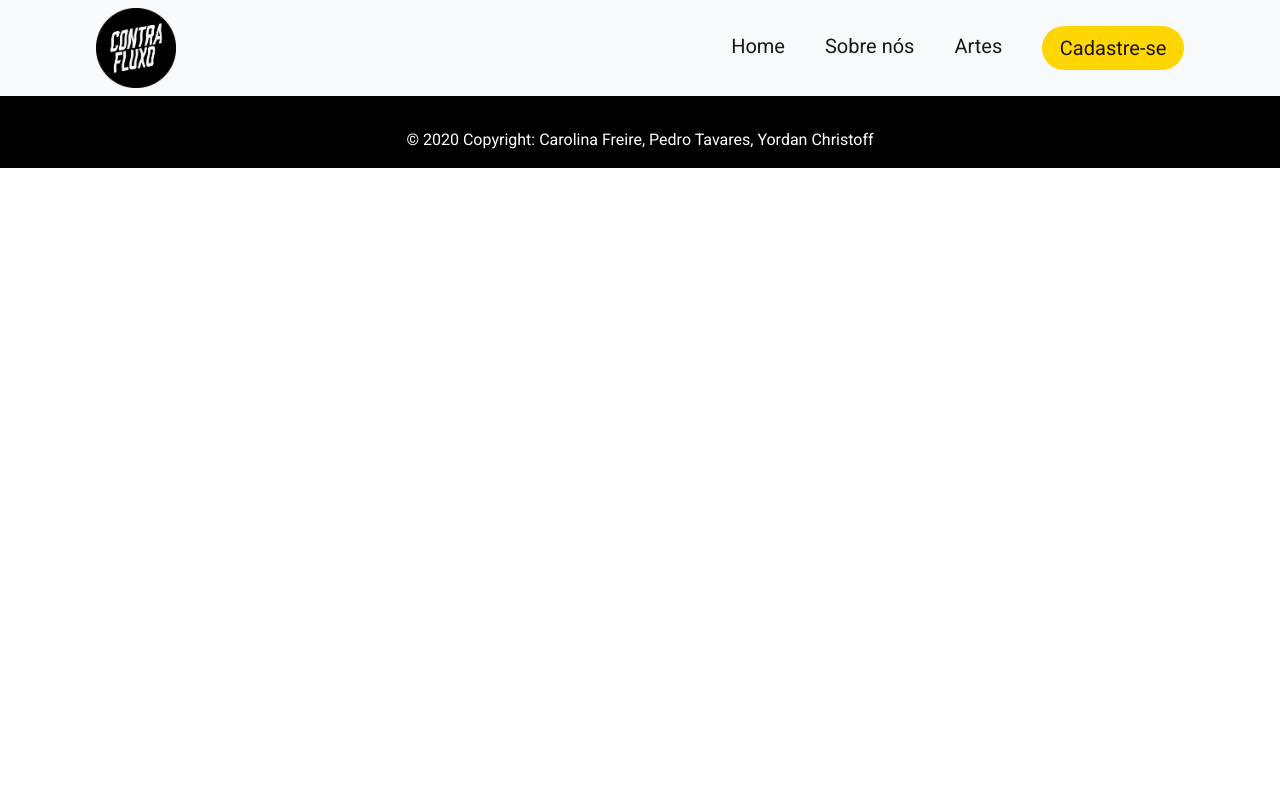
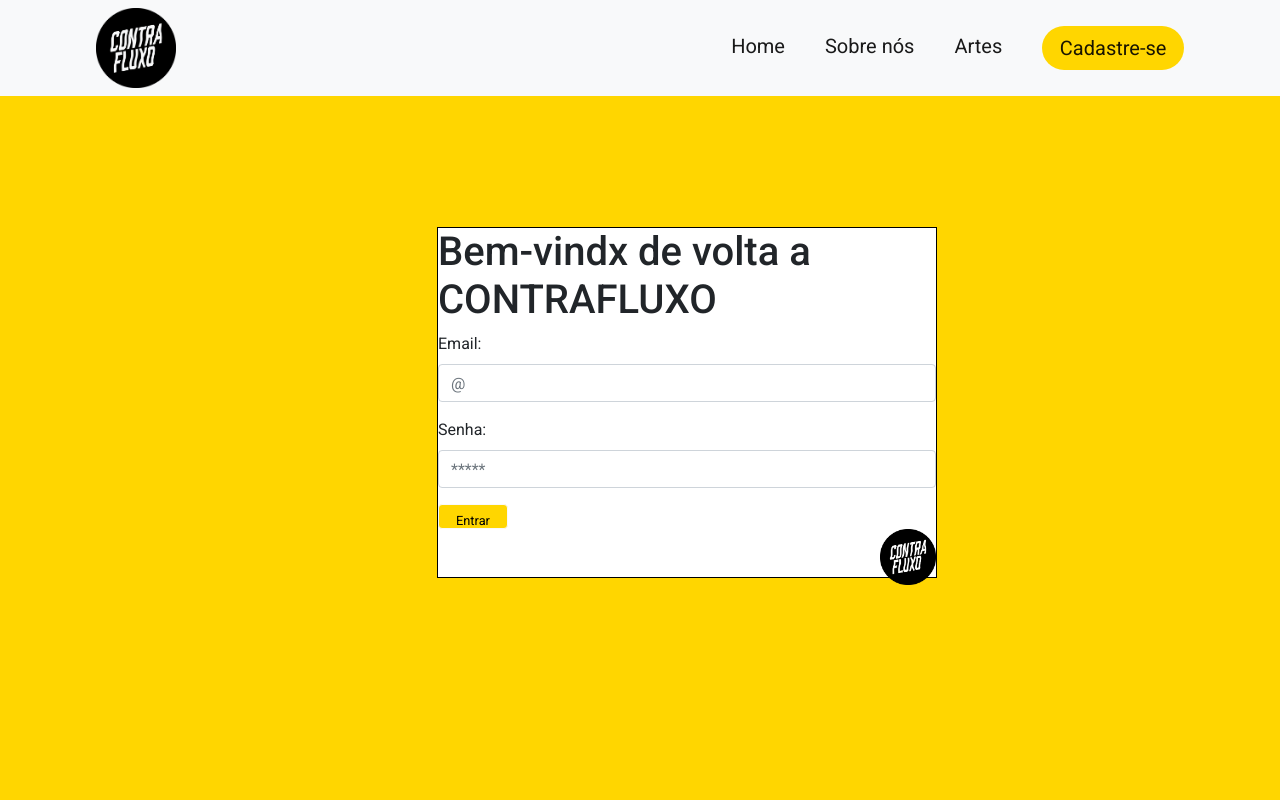
Before and after one commit to yordancurty/contra-fluxo-frontend, a React (Create React App) app: page /login in a window 1280 px wide. Shown: the top 800 px of the page. Built offline with nearby package versions, Linux system fonts and the light colour scheme.

Commit message:
sign up e login form

```diff
--- a/src/assets/styles/style.css
+++ b/src/assets/styles/style.css
@@ -182,10 +182,40 @@
 
 
 
+/* ------- Formulário LOGIN e SIGNUP -------- */
 
+.form-container{
+    background-color: #ffd600;
+    background-size: cover;
+    width: 100vw;
+    height: 100vh;
+}
 
+.form-box-1{
+width: 500px;
+height: 351px;
+background: #FFFFFF;
+border: 1px solid #000000;
+box-sizing: border-box;
+left: 437px;
+top: 227px;
+position: absolute;
+}
 
+.logo-form{
+    width: 3.5rem;
+    height: 3.5rem;
+    margin-bottom: 0.5rem;
+}
 
+.btn-form{
+width: 70px;
+height: 25px;
+color: black;
+font-size: 0.8rem;
+background: #FFD600;
+
+}
 
 /* --------- foooter --------- */
 
@@ -208,5 +238,3 @@
     }
 
     /* --------- foooter --------- */
-
-/*  */
--- a/src/components/App.js
+++ b/src/components/App.js
@@ -7,6 +7,8 @@
 import Navbar from "./Navbar";
 import Footer from "./Footer";
 import Homepage from "./Homepage";
+import LoginForm from "../routeComponent/auth/LoginForm";
+import SignupForm from "../routeComponent/auth/SignupForm";
 
 
 function App() {
@@ -15,7 +17,9 @@
     <BrowserRouter>
       <Navbar />
 
-        <Route exact path="/" component={Homepage}/>
+        <Route exact path="/" component={Homepage} />
+        <Route exact path="/login" component={LoginForm} />
+        <Route exact path="/signup" component={SignupForm} />
 
       <Footer />
     </BrowserRouter>
--- a/src/components/Navbar.js
+++ b/src/components/Navbar.js
@@ -1,6 +1,8 @@
 import React from "react";
 import { Link } from "react-router-dom";
 import logo from "../logo.png"
+import SignupForm from '../routeComponent/auth/SignupForm';
+import Homepage from './Homepage';
 
 function Navbar(props) {
     return(
@@ -10,7 +12,7 @@
                <img className="logo ml-5" src={logo} alt="logo"/>
                 <ul className="nav justify-content-end">
                     <li className="nav-item mr-4 ">
-                    <Link className="navbar-brand" to="#">Home</Link>
+                    <Link className="navbar-brand" to={Homepage}>Home</Link>
                     </li>
                     <li className="nav-item mr-4">
                     <Link className="navbar-brand" to="#">Sobre nós</Link>
@@ -20,7 +22,7 @@
                     </li>
                     <li className="nav-item mr-5">
                       <div className="navbar-link">
-                        <Link className="navbar-brand ml-3" to="#">Cadastre-se</Link>
+                        <Link className="navbar-brand ml-3" to={SignupForm}>Cadastre-se</Link>
                         </div>
                     </li>
                 </ul>
--- a/src/routeComponent/auth/LoginForm.js
+++ b/src/routeComponent/auth/LoginForm.js
@@ -1,22 +1,24 @@
 import React from 'react';
+import logo from '../../../src/logo.png';
 
 function LoginForm(){
     return (
-        <div>
+        <div className="form-container">
+        <form className="form-box-1">
         <h1>Bem-vindx de volta a CONTRAFLUXO</h1>
-        <form>
-              <div class="input-group-prepend">
-              <label for="formGroupExampleInput">Email:</label>
-              <div class="input-group-text">@</div>
-                <input type="text" class="form-control" id="inlineFormInputGroupUsername" placeholder="Email" />
+        <div class="form-group">
+                <label for="formGroupExampleInput">Email:</label>
+                <input type="password" class="form-control" id="formGroupExampleInput" placeholder="@" />
              </div>
              <div class="form-group">
                 <label for="formGroupExampleInput">Senha:</label>
                 <input type="password" class="form-control" id="formGroupExampleInput" placeholder="*****" />
              </div>
-             <button type="submit" class="btn btn-primary">Entrar</button>
+             <button type="submit" class="btn-form btn btn-light">Entrar</button>
+             <div className="d-flex justify-content-end">
+             <img className="logo-form" src={logo} alt="logo"/>
+             </div>
         </form>
-        <img src={logo} alt="logo"/>
         </div>
     )
 }
--- a/src/routeComponent/auth/SignupForm.js
+++ b/src/routeComponent/auth/SignupForm.js
@@ -1,27 +1,26 @@
 import React from 'react';
-import logo from "../logo.png";
+import logo from '../../../src/logo.png';
 
 function SignupForm(){
     return (
-    <div>
+    <div className="form-container">
+    <form className="form-box-1">
     <h1>Bem-vindx a CONTRAFLUXO</h1>
-    <form>
           <div class="form-group">
             <label for="formGroupExampleInput">Nome:</label>
             <input type="text" class="form-control" id="formGroupExampleInput" placeholder="Name" />
           </div>
-          <div class="input-group-prepend">
-          <label for="formGroupExampleInput">Email:</label>
-          <div class="input-group-text">@</div>
-            <input type="text" class="form-control" id="inlineFormInputGroupUsername" placeholder="Email" />
-         </div>
+          <div class="form-group">
+                <label for="formGroupExampleInput">Email:</label>
+                <input type="password" class="form-control" id="formGroupExampleInput" placeholder="@" />
+             </div>
          <div class="form-group">
             <label for="formGroupExampleInput">Senha:</label>
             <input type="password" class="form-control" id="formGroupExampleInput" placeholder="*****" />
          </div>
-         <button type="submit" class="btn btn-primary">Criar conta</button>
+         <button type="submit" class="btn-form btn btn-primary">Criar conta</button>
+         <img className="logo-form" src={logo} alt="logo"/>
     </form>
-    <img src={logo} alt="logo"/>
     </div>
     )
 }
```
